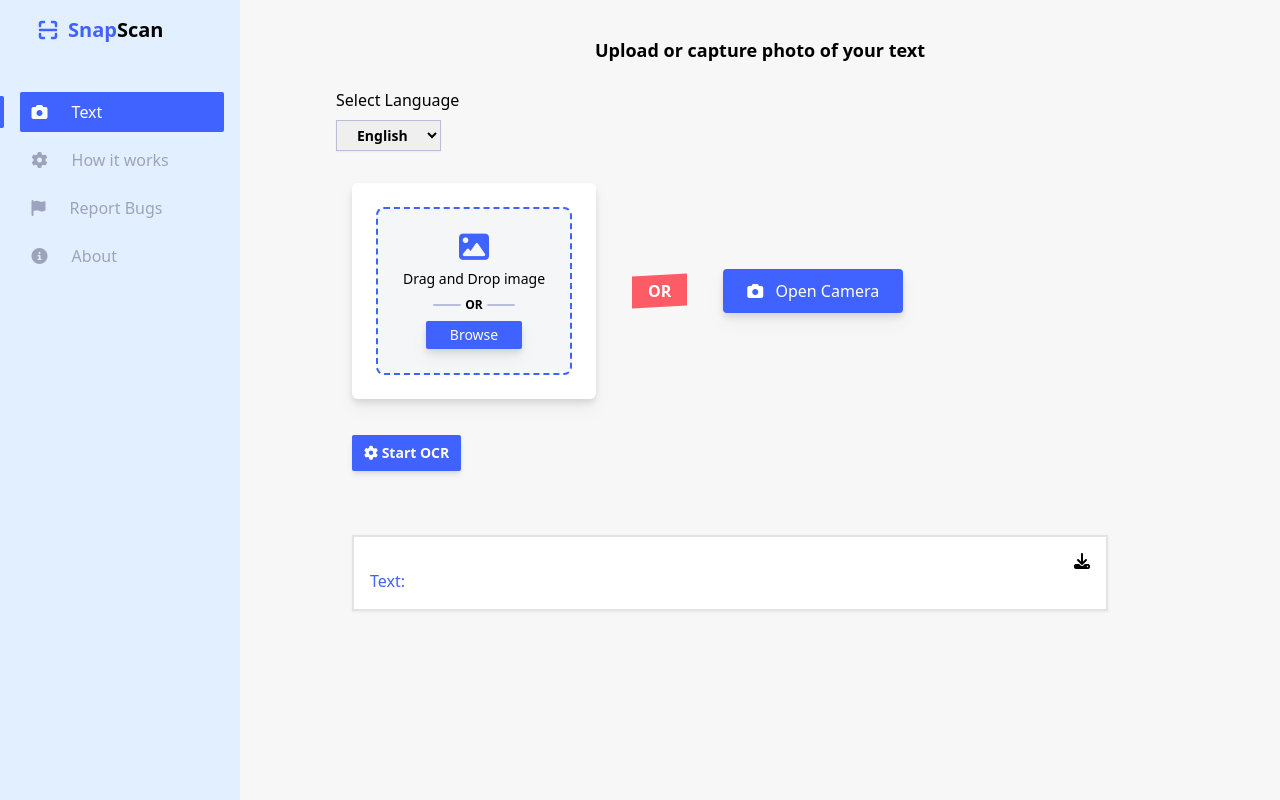
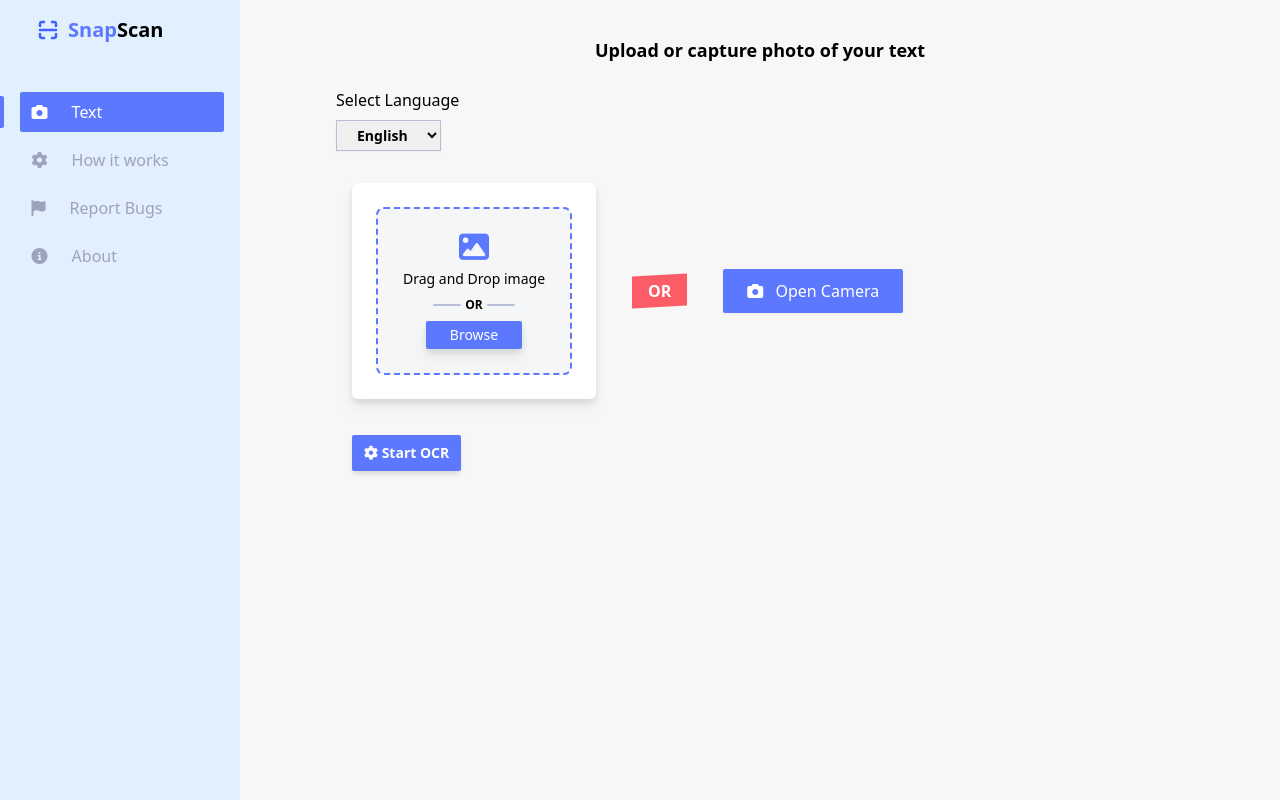
Before and after one commit to mahfuzrr/Snap_Scan, a React (Create React App) app in the folder client/: page / in a window 1280 px wide. Built offline with nearby package versions, Linux system fonts and the light colour scheme.

Commit message:
updating images

```diff
--- a/client/src/components/text/StartButton.js
+++ b/client/src/components/text/StartButton.js
@@ -1,6 +1,6 @@
 export default function StartButton({ isLoading, handleSubmit }) {
     return (
-        <div className="md:ml-10 mt-5 px-12 md:px-14">
+        <div className="flex justify-center md:block md:ml-10 mt-5 px-0 md:px-14">
             <button
                 type="button"
                 className={`px-3 py-2 text-sm font-semibold shadow-md rounded-sm bg-primary text-white transition-all ease-in active:scale-90
--- a/client/src/components/text/TakeImageInput.js
+++ b/client/src/components/text/TakeImageInput.js
@@ -43,7 +43,7 @@ export default function TakeImageInput({ imgURL, handleUpload, initializeMedia }
             <div className="mt-5 md:mt-0 md:ml-10">
                 <button
                     type="button"
-                    className="bg-primary px-6 py-2.5 text-white rounded drop-shadow-lg"
+                    className="bg-primary px-6 py-2.5 text-white rounded-sm drop-shadow-sm"
                     onClick={initializeMedia}
                 >
                     <i className="fa-solid fa-camera mr-2" /> Open Camera
--- a/client/src/components/text/Text.js
+++ b/client/src/components/text/Text.js
@@ -20,6 +20,8 @@ export default function Equation() {
     const [cameraOn, setCameraOn] = useState(false);
     const [resultText, setResultText] = useState('');
     const [isLoading, setIsLoading] = useState(false);
+    const [showCaptureControl, setShowCaptureControl] = useState(false);
+    const [isFromCamera, setIsFromCamera] = useState(false);
     const player = useRef();
 
     const getListOfVideoInputs = async () => {
@@ -51,7 +53,6 @@ export default function Equation() {
                     audio: false,
                 })
                 .then((stream) => {
-                    console.log(isFrontCameraOn);
                     // player.current.style.transform = 'scaleX(-1)';
                     player.current.srcObject = stream;
                     player.current.play();
@@ -81,6 +82,8 @@ export default function Equation() {
                 const url = window.URL.createObjectURL(blob);
                 setImageDataURL(url);
                 handleClose();
+                setShowCaptureControl(true);
+                setIsFromCamera(true);
                 // window.URL.revokeObjectURL(url);
             })
             .catch((error) =>
@@ -165,11 +168,15 @@ export default function Equation() {
                     </select>
                 </div>
                 {/* take input */}
-                <TakeImageInput
-                    imgURL={imgURL}
-                    handleUpload={handleUpload}
-                    initializeMedia={initializeMedia}
-                />
+                {isFromCamera && imageDataURL && !showCaptureControl ? (
+                    <img src={imageDataURL} alt="from-camera" className="w-full px-2 mt-2" />
+                ) : (
+                    <TakeImageInput
+                        imgURL={imgURL}
+                        handleUpload={handleUpload}
+                        initializeMedia={initializeMedia}
+                    />
+                )}
             </div>
 
             {/* output and camera */}
@@ -183,7 +190,11 @@ export default function Equation() {
                         cameraOn || imageDataURL ? 'z-10' : 'z-0'
                     }`}
                 >
-                    <div className="w-full relative">
+                    <div
+                        className={`w-full relative px-6 ${
+                            isFromCamera && !showCaptureControl ? 'hidden' : 'visible'
+                        }`}
+                    >
                         <img
                             src={imageDataURL}
                             id="img"
@@ -193,19 +204,25 @@ export default function Equation() {
                             }`}
                         />
                         <div
-                            className={`w-36 flex flex-row justify-center absolute bottom-2 right-2/5 md:right-1/2 z-30 ${
-                                imageDataURL ? 'visible' : 'hidden'
+                            className={`w-36 flex flex-row justify-center absolute bottom-2 right-1/2 md:right-1/2 z-30 ${
+                                imageDataURL && showCaptureControl ? 'visible' : 'hidden'
                             }`}
                         >
                             <button
                                 type="button"
                                 className="rounded-full active:scale-95 bg-test px-3 py-2"
+                                onClick={() => {
+                                    setBlobData(null);
+                                    setImageDataURL('');
+                                    setShowCaptureControl(false);
+                                }}
                             >
                                 <i className="fa-solid fa-circle-xmark text-white" />
                             </button>
                             <button
                                 type="button"
                                 className="rounded-full active:scale-95 bg-green px-3 py-2 ml-2"
+                                onClick={() => setShowCaptureControl(false)}
                             >
                                 <i className="fa-solid fa-circle-check text-white" />
                             </button>
@@ -254,7 +271,7 @@ export default function Equation() {
             {/* start button */}
             <StartButton isLoading={isLoading} handleSubmit={handleSubmit} />
 
-            <Output resultText={resultText} />
+            {resultText && <Output resultText={resultText} />}
         </div>
     );
 }
--- a/client/tailwind.config.js
+++ b/client/tailwind.config.js
@@ -5,9 +5,10 @@ module.exports = {
         extend: {},
         colors: {
             // nav: '#F2F8FF',
+            primary: '#5B78FF ',
             nav: '#E2EFFF',
             navcol: '#9DA3BC',
-            primary: '#4062FF',
+            // primary: '#4062FF',
             secondary: '#4062FF',
             white: '#FFFFFF',
             black: '#000000',
```
